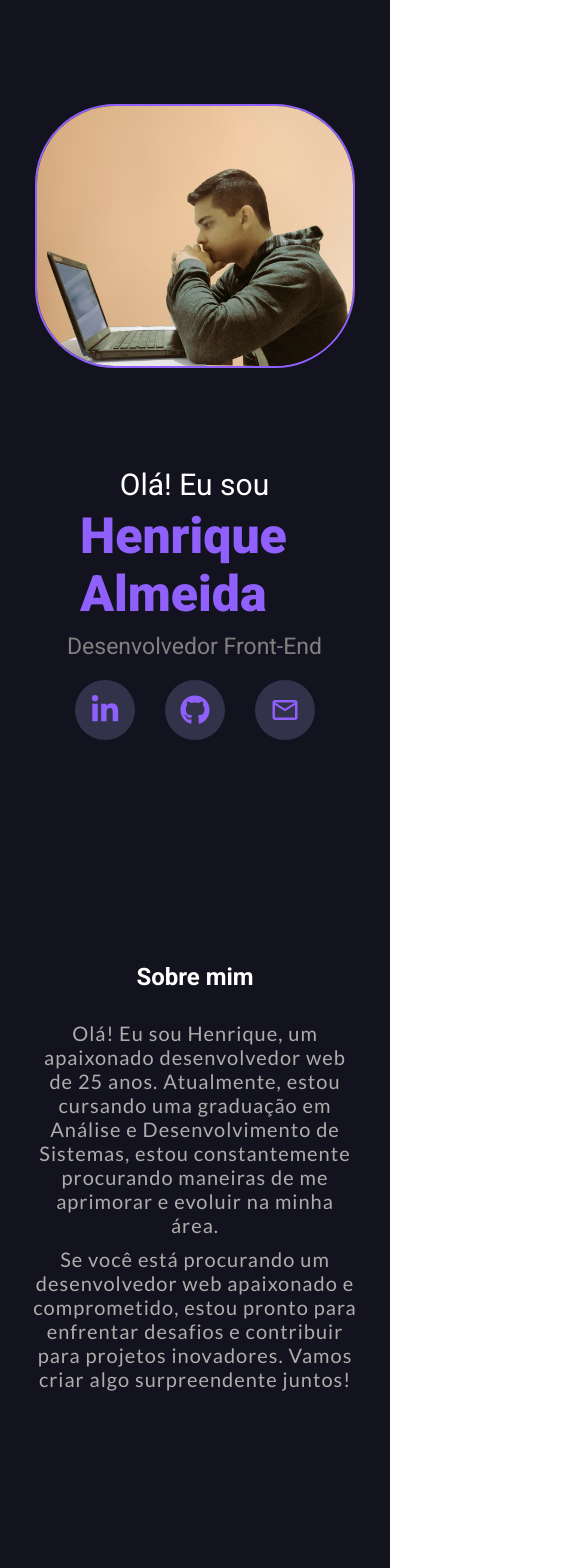
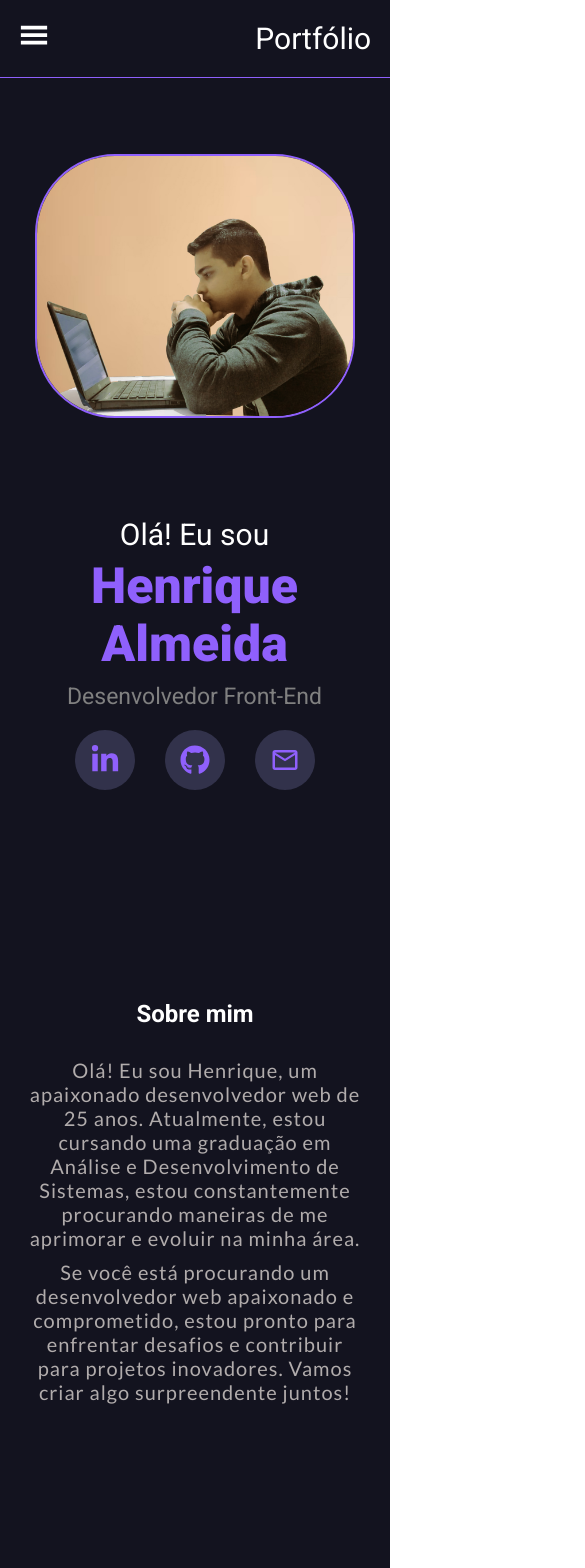
Before and after one commit to henriquealmeida06/meu-portfolio, a React (Create React App) app: page / in a window 390 px wide. Shown: the top 1568 px of the page, 585 px wide, since content can reach past the window. Built offline with nearby package versions, Linux system fonts and the light colour scheme.

Commit message:
Responsivando

```diff
--- a/src/components/BlocoProjeto.module.css
+++ b/src/components/BlocoProjeto.module.css
@@ -65,3 +65,17 @@ span {
   justify-content: center;
   align-items: center;
 }
+
+@media screen and (min-width: 360px) and (max-width: 800px) {
+}
+.containerBloco {
+  height: 20vh;
+  width: 45vh;
+}
+.imgProjeto {
+  width: 46vh;
+  opacity: 0.5;
+}
+.tecnologia1 {
+  font-size: 2px;
+}
--- a/src/components/IconesContato.module.css
+++ b/src/components/IconesContato.module.css
@@ -1,19 +1,17 @@
-.containerIcones{
+.containerIcones {
   display: flex;
   flex-direction: column;
   justify-content: center;
   align-items: center;
-    font-family: 'Roboto', sans-serif;
+  font-family: "Roboto", sans-serif;
   transition: transform 0.3s;
   cursor: pointer;
-
-
 }
-.containerIcones:hover{
+.containerIcones:hover {
   transform: scale(1.2);
 }
 
-span{
+span {
   background-color: #212121;
   display: flex;
   justify-content: center;
@@ -22,15 +20,17 @@ span{
   border-radius: 30px;
   font-size: 40px;
   margin-bottom: 15px;
-
 }
-.categoriaContato{
+.categoriaContato {
   font-size: 20px;
   font-weight: 600;
   margin-bottom: 7px;
-
 }
-.valorContato{
+.valorContato {
   color: gray;
-
 }
+@media screen and (min-width: 360px) and (max-width: 800px) {
+  .containerIcones {
+    margin-bottom: 30px;
+  }
+}
--- a/src/components/NavBar.js
+++ b/src/components/NavBar.js
@@ -1,20 +1,43 @@
-import styles from './NavBar.module.css'
+import styles from "./NavBar.module.css";
+import { useState } from "react";
+import { GiHamburgerMenu } from "react-icons/gi";
 
+function NavBar() {
+  const [abrirMenu, setAbrirMenu] = useState(false);
+  function alternarMenu() {
+    setAbrirMenu(!abrirMenu);
+  }
 
-function NavBar(){
-    return(
-        <nav>
-            <div>
-                <p className={styles.p_portifolio}><a href='#home'>Portfólio</a></p>
-            </div>
-            <ul>
-                <li><a href='#home'>Página Inicial</a></li>
-                <li><a href='#sobre'>Sobre mim</a></li>
-                <li><a href='#habilidades'>Habilidades</a></li>
-                <li><a href='#projetos'>Projetos</a></li>
-                <li><a href='#contatos'>Contatos</a></li>
-            </ul>
-        </nav>
-    )
+  return (
+    <nav>
+      <div className={styles.menuResponse} onClick={alternarMenu}>
+        <GiHamburgerMenu />
+      </div>
+
+      <p className={styles.p_portifolio}>
+        <a href="#home">Portfólio</a>
+      </p>
+
+      <div className={styles.menuDesktop}>
+        <ul>
+          <li>
+            <a href="#home">Página Inicial</a>
+          </li>
+          <li>
+            <a href="#sobre">Sobre mim</a>
+          </li>
+          <li>
+            <a href="#habilidades">Habilidades</a>
+          </li>
+          <li>
+            <a href="#projetos">Projetos</a>
+          </li>
+          <li>
+            <a href="#contatos">Contatos</a>
+          </li>
+        </ul>
+      </div>
+    </nav>
+  );
 }
-export default NavBar
+export default NavBar;
--- a/src/components/NavBar.module.css
+++ b/src/components/NavBar.module.css
@@ -39,6 +39,20 @@ li:hover {
 }
 @media screen and (min-width: 360px) and (max-width: 800px) {
   nav {
+    display: block;
+  }
+  .menuResponse {
+    font-size: 30px;
+  }
+  .menuDesktop {
     display: none;
   }
+  .p_portifolio {
+  }
+  nav {
+    display: flex;
+    justify-content: last baseline;
+    gap: 20vh;
+    align-items: center;
+  }
 }
--- a/src/pages/Contato.module.css
+++ b/src/pages/Contato.module.css
@@ -1,4 +1,4 @@
-.containerContato{
+.containerContato {
   min-height: 68vh;
   background-color: #13131f;
   color: white;
@@ -7,18 +7,29 @@
   justify-content: start;
   align-items: center;
 }
-.iconesContato{
+.iconesContato {
   display: flex;
   width: 140vh;
   justify-content: space-around;
   align-items: center;
   margin-top: 40px;
 }
-.icones{
+.icones {
   transition: transform 1.5s;
   cursor: pointer;
-
 }
-.icones:hover{
+.icones:hover {
   transform: scale(1.2);
 }
+@media screen and (min-width: 360px) and (max-width: 800px) {
+  .iconesContato {
+    display: flex;
+    width: 40vh;
+
+    justify-content: space-evenly;
+    align-items: center;
+    margin-top: 40px;
+    flex-wrap: wrap;
+    gap: 20px;
+  }
+}
--- a/src/pages/Home.module.css
+++ b/src/pages/Home.module.css
@@ -65,7 +65,7 @@
     border-radius: 80px;
     outline: hidden;
     order: 1;
-    margin-bottom: -150px;
+    margin-top: 100px;
   }
   .apresentacao {
     color: white;
@@ -77,13 +77,12 @@
     align-items: center;
     margin-left: -22px;
     order: 2;
+    margin-top: -50px;
   }
 
   .p_nome {
     font-size: 50px;
-    font-weight: 800;
-    margin-bottom: 10px;
-    color: #8f60fc;
-    margin-left: 81px;
+
+    text-align: center;
   }
 }
--- a/src/pages/Projetos.module.css
+++ b/src/pages/Projetos.module.css
@@ -21,3 +21,15 @@
 h1 {
   margin-bottom: 60px;
 }
+@media screen and (min-width: 360px) and (max-width: 800px) {
+  .projetos {
+    width: 45vh;
+    min-height: 50vh;
+    display: flex;
+    gap: 40px;
+    flex-wrap: wrap;
+    margin-top: 40px;
+    margin-bottom: 150px;
+    cursor: pointer;
+  }
+}
--- a/src/pages/SobreMim.module.css
+++ b/src/pages/SobreMim.module.css
@@ -27,22 +27,10 @@
   font-family: "Lato", sans-serif;
 }
 @media screen and (min-width: 360px) and (max-width: 800px) {
-  .containerSobre {
-    height: 100vh;
-    background-color: #13131f;
-    display: flex;
-    flex-direction: flex;
-    color: white;
-    justify-content: center;
-    align-items: center;
-    font-family: "Roboto", sans-serif;
-    padding-top: 50px;
-    padding: 0px 30px 0px 30px;
-  }
   .conteudoSobre {
     display: flex;
     flex-direction: column;
-    width: 100vh;
+    width: 40vh;
     text-align: center;
     margin-bottom: 20vh;
   }
```
Lines whose indentation alone changed are shown as unchanged.
